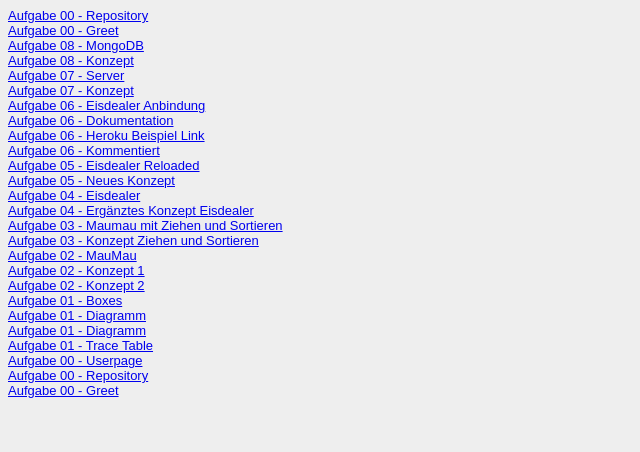
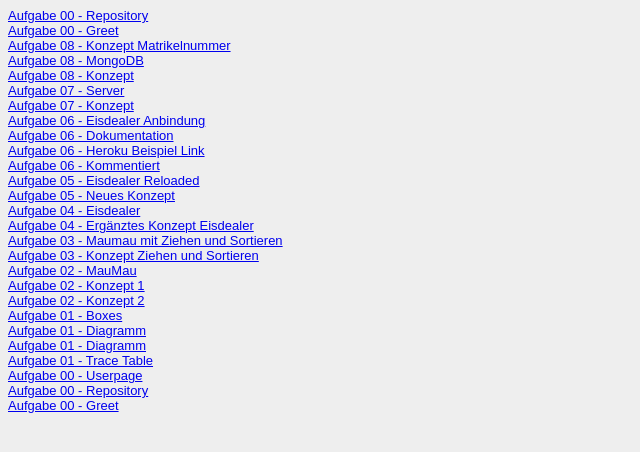
Before and after one commit to Lizzyfrmdblck/EIA2a, a website: page steckbrief.htm in a window 1280 px wide. Shown: the whole page, without its empty margins (0-640 px from the left). Drawn offline with Linux system fonts and the light colour scheme.

Commit message:
Steckbrief

```diff
--- a/steckbrief.htm
+++ b/steckbrief.htm
@@ -17,6 +17,7 @@
 
 
 	<a href="https://Lizzyfrmdblck.github.io/EIA2a/aufgabe00/aufgabe00.html" target="_blank"> Aufgabe 00 - Greet </a><br>
+	<a href="https://Lizzyfrmdblck.github.io/EIA2a/aufgabe08/aufgabe08_Konzept.pdf" target="_blank"> Aufgabe 08 - Konzept Matrikelnummer </a><br>
 	<a href="https://mongodbrowser.herokuapp.com/?u=milchtrinker&p=fettfrei12&a=ds261136.mlab.com:61136/vollmilch&n=vollmilch&c=smacks" target="_blank">Aufgabe 08 - MongoDB</a><br>
 	<a href="https://Lizzyfrmdblck.github.io/EIA2a/aufgabe08/aufgabe08_Konzept.pdf" target="_blank"> Aufgabe 08 - Konzept  </a><br>
 	<a href="https://Lizzyfrmdblck.github.io/EIA2a/aufgabe07/Client/reloaded.html" target="_blank"> Aufgabe 07 - Server  </a><br>
```
Also changed, not shown: 1 other file.
